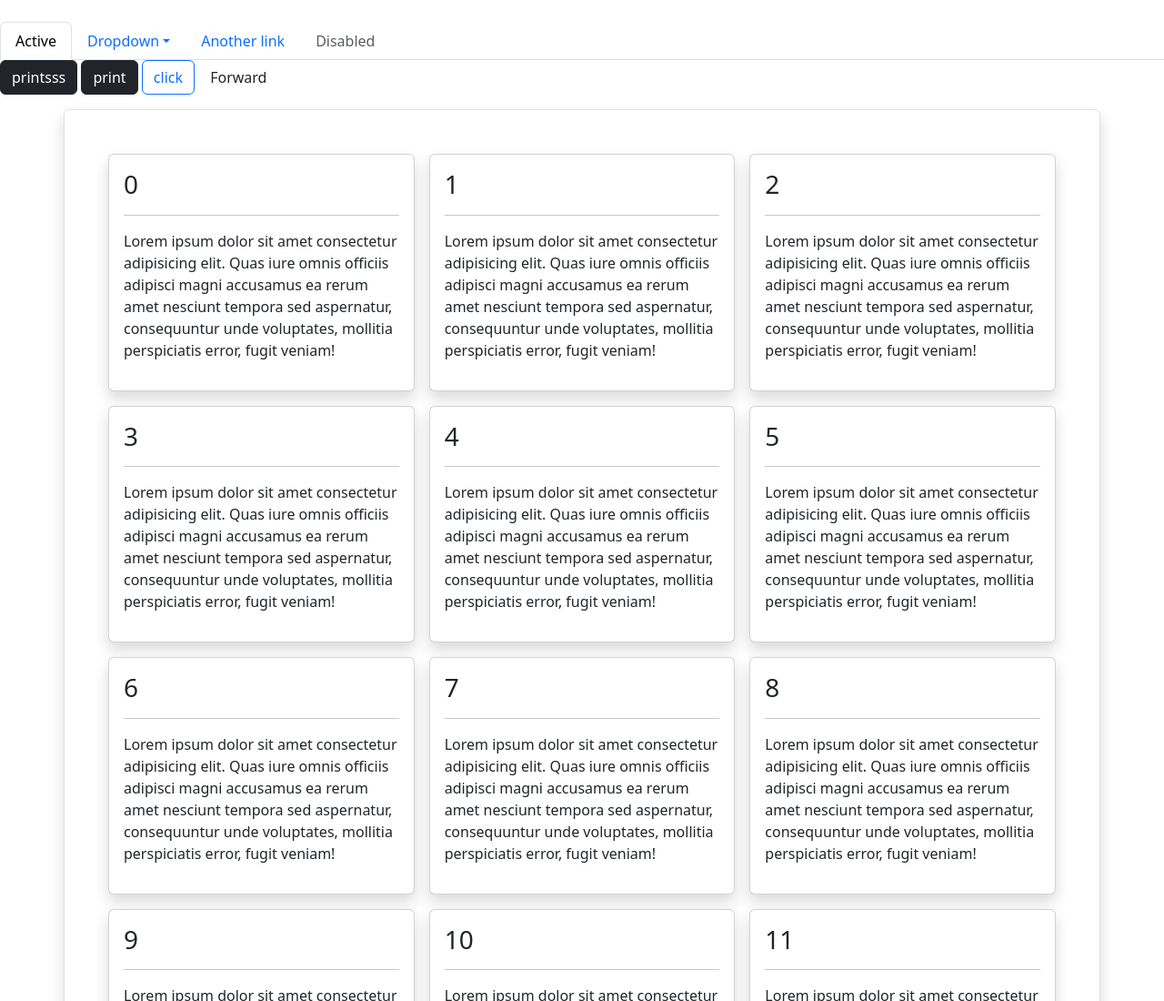
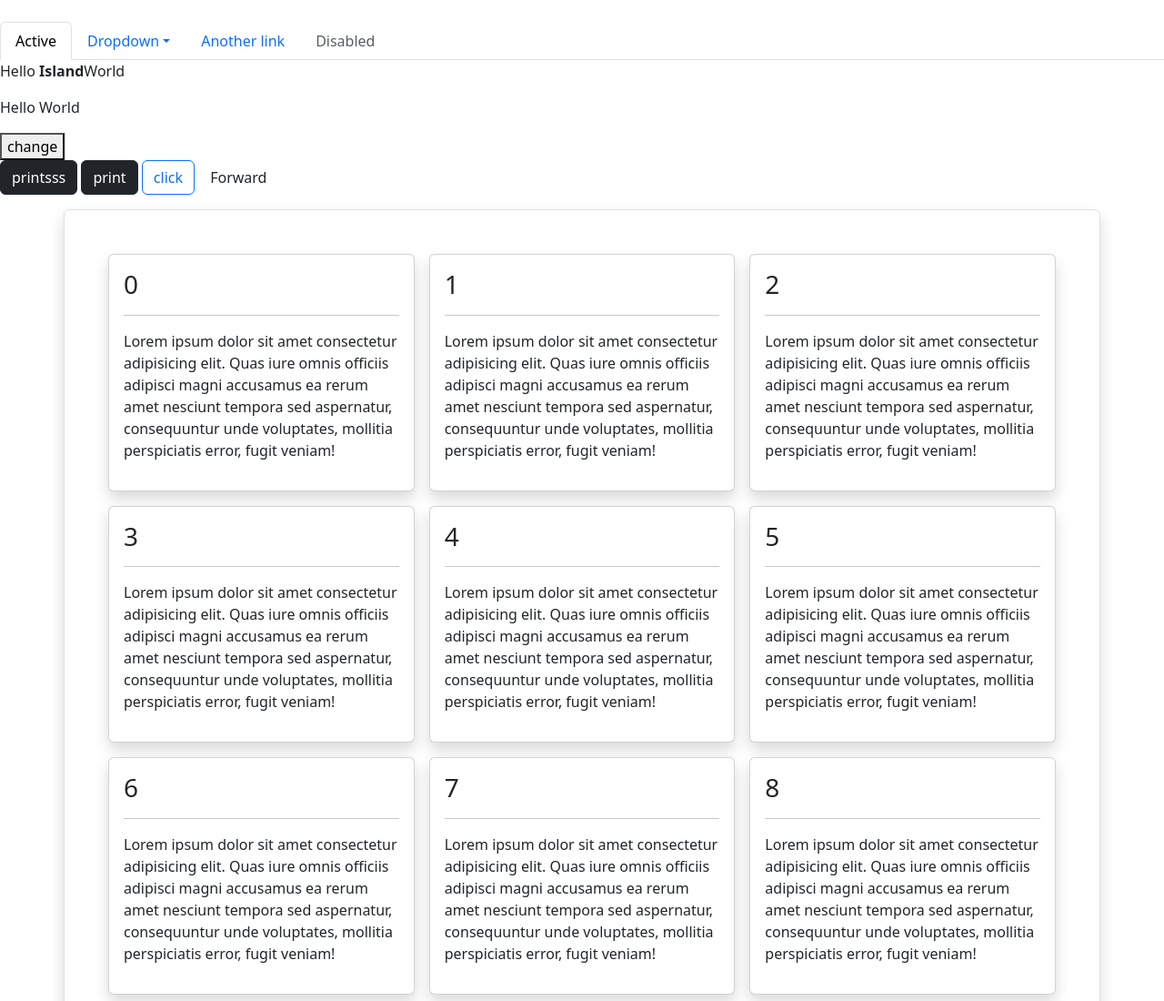
Before and after one commit to farisaboobacker/sassysevenjs, a plain HTML site: page index.html in a window 1280 px wide. Shown: the top 1100 px of the page at 91% size. Drawn offline with nearby package versions, Linux system fonts and the light colour scheme.

Commit message:
selectors

```diff
--- a/index.html
+++ b/index.html
@@ -50,7 +50,9 @@
         </div>
 
         <div class="box">
-
+            <p id="x">Hello <b>Island</b>World</p>
+            <p class="header">Hello World</p>
+            <button onclick="document.querySelectorAll('#x').innerHTML='World of <b>code</b>'">change</button>
         </div>
 
         <!-- (Optional) - Place this js code after initializing bootstrap.min.js or bootstrap.bundle.min.js -->
```
Also changed, not shown: asset/js/main.js (+11 -0 lines).
